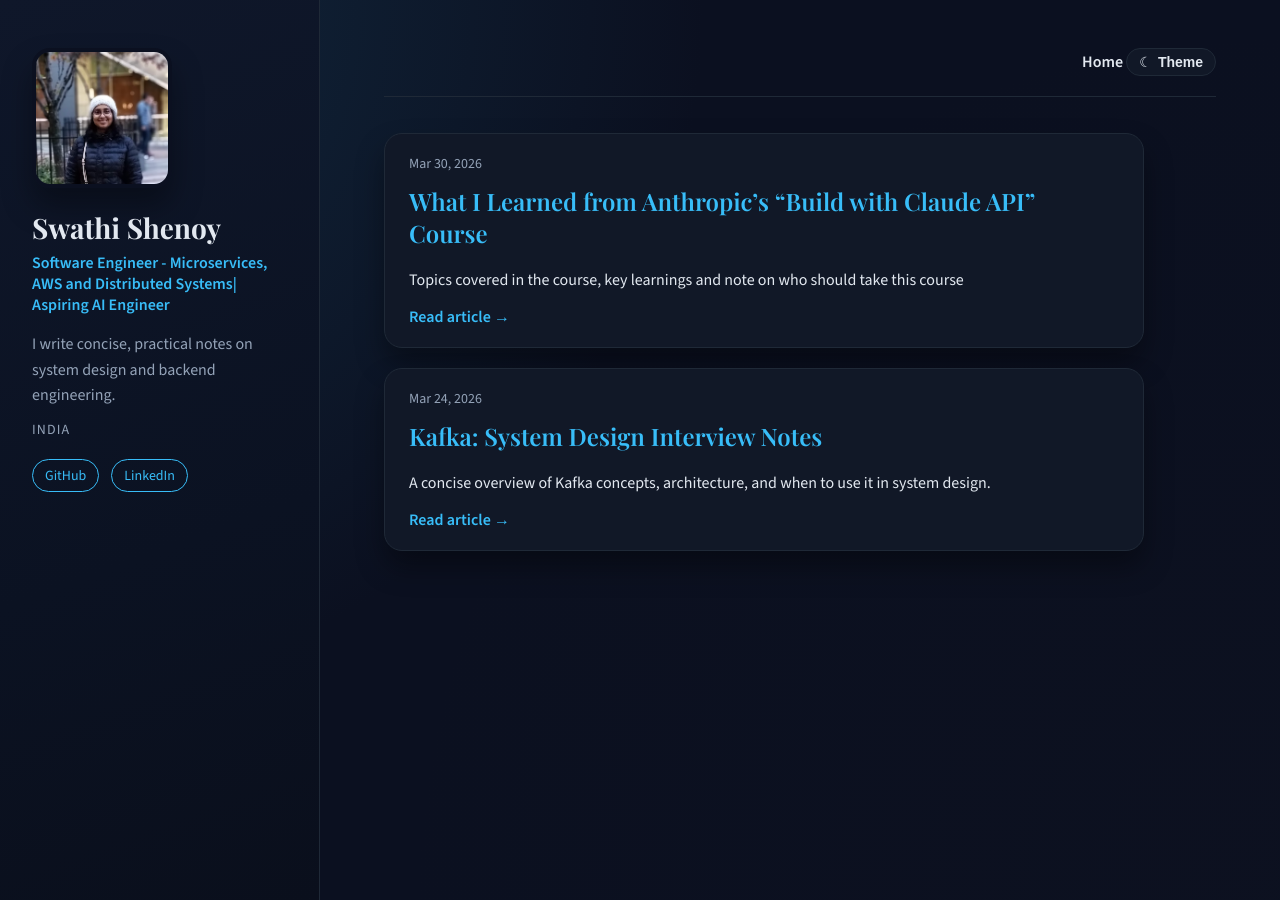
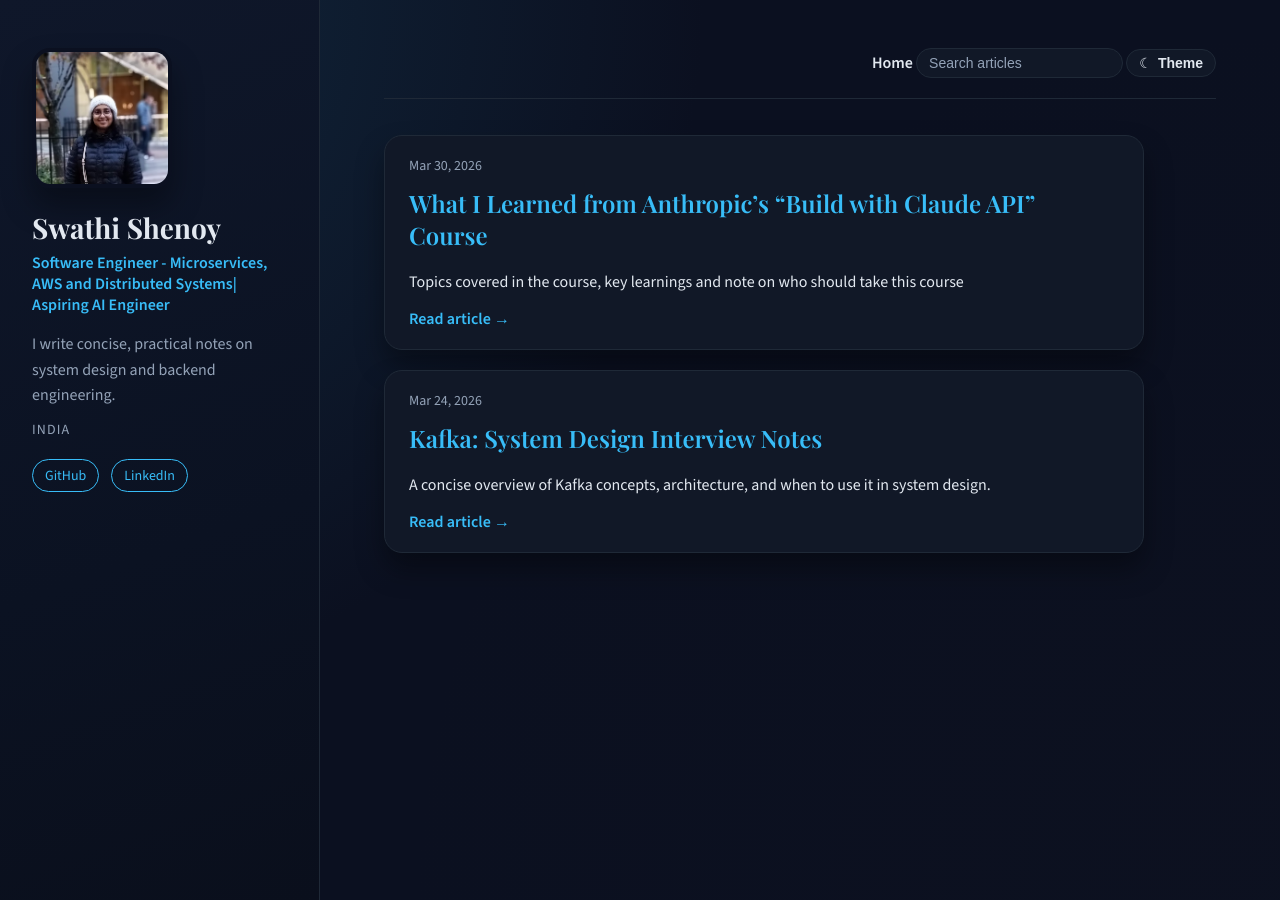
Before and after one commit to swathishenoy1/swathishenoy1.github.io, a Jekyll site: the page built from docs/index.md, in a window 1280 px wide. Built offline with Jekyll 4.4.1, drawn with Linux system fonts in a browser that asks for light colours.

Commit message:
Add blog search filter

```diff
--- a/docs/_layouts/default.html
+++ b/docs/_layouts/default.html
@@ -45,6 +45,9 @@
           </div>
           <nav class="site-nav">
             <a href="{{ "/" | relative_url }}">Home</a>
+            <div class="search">
+              <input class="search__input" type="search" placeholder="Search articles" aria-label="Search articles">
+            </div>
             <button class="theme-toggle" type="button" aria-label="Toggle theme">
               <span class="theme-toggle__icon" aria-hidden="true">☾</span>
               <span class="theme-toggle__label">Theme</span>
--- a/docs/assets/css/main.css
+++ b/docs/assets/css/main.css
@@ -150,6 +150,31 @@ body {
   font-weight: 600;
 }
 
+.search {
+  display: inline-flex;
+  align-items: center;
+}
+
+.search__input {
+  background: var(--panel);
+  color: var(--ink);
+  border: 1px solid var(--border);
+  border-radius: 999px;
+  padding: 6px 12px;
+  font-size: 14px;
+  min-width: 180px;
+}
+
+.search__input::placeholder {
+  color: var(--muted);
+}
+
+.search__input:focus {
+  outline: none;
+  border-color: var(--accent);
+  box-shadow: 0 0 0 2px rgba(56, 189, 248, 0.2);
+}
+
 .theme-toggle {
   border: 1px solid var(--border);
   background: var(--panel);
```
Also changed, not shown: other parts of docs/_layouts/default.html (+28 -0 lines).
